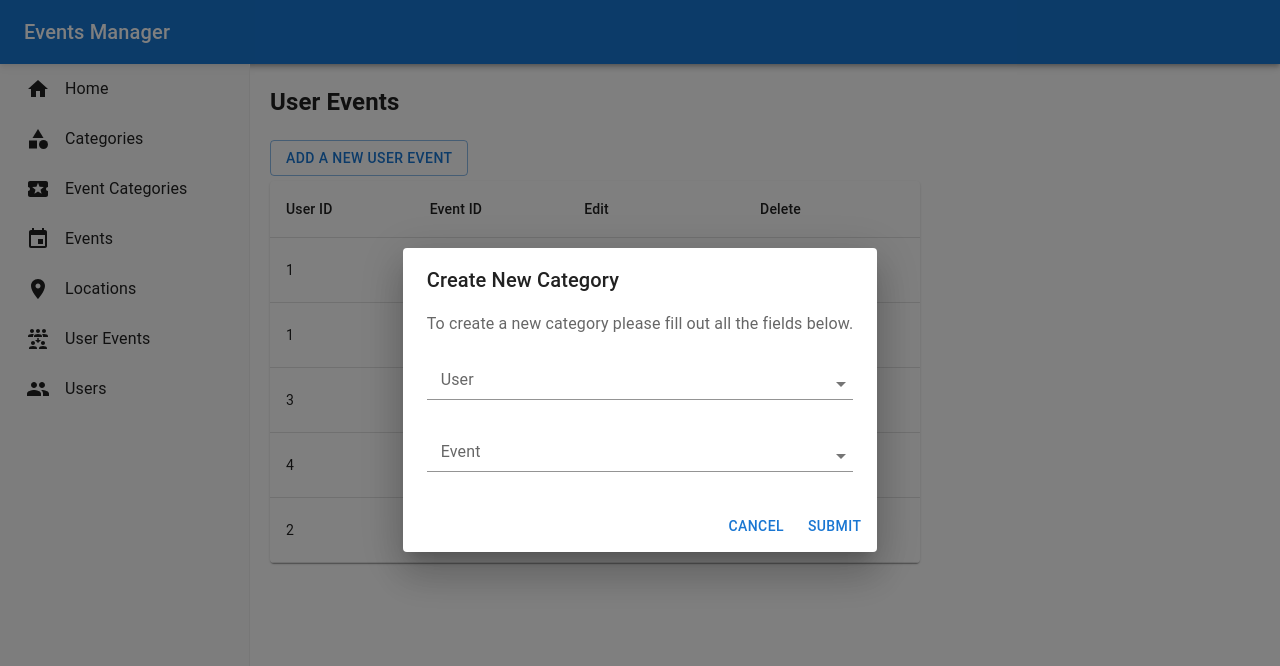
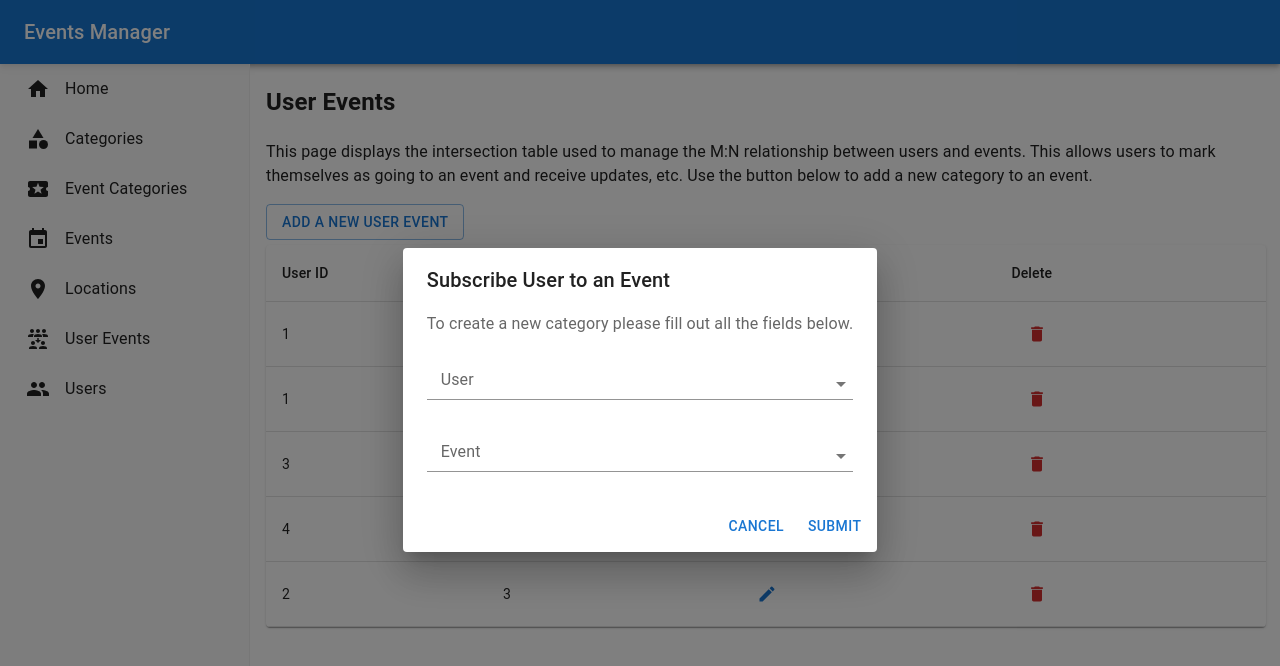
Before and after one commit to mtdevery/CS340-Final-Project-Group-84, a React (Create React App) app in the folder frontend/: page /userevents in a window 1280 px wide. Both pictures are taken after a click on the button "ADD A NEW USER EVENT". Shown: the top 666 px of the page. Built offline with nearby package versions, Linux system fonts and the light colour scheme.

Commit message:
Added short description to all pages.

```diff
--- a/frontend/src/App.css
+++ b/frontend/src/App.css
@@ -14,7 +14,8 @@
 }
 
 .Content{
-  margin-left: 20px;
+  margin-left: 1rem;
+  max-width: 1000px;
 }
 
 @keyframes App-logo-spin {
--- a/frontend/src/Components/CreateEventCategoryDialog.jsx
+++ b/frontend/src/Components/CreateEventCategoryDialog.jsx
@@ -9,7 +9,7 @@ import { Button, FormControl, InputLabel, Select, MenuItem, } from '@mui/materia
 export default function CreateEventCategoryDialog ({open, handleClose}) {
     return(
         <Dialog open={open} onClose={handleClose}>
-        <DialogTitle>Create New Category</DialogTitle>
+        <DialogTitle>Add a Category to an Event</DialogTitle>
         <DialogContent>
           <DialogContentText>
             To create a new category please fill out all the fields below.
--- a/frontend/src/Components/CreateUserDialog.jsx
+++ b/frontend/src/Components/CreateUserDialog.jsx
@@ -9,7 +9,7 @@ import { TextField, Button } from '@mui/material';
 export default function CreateUserDialog ({open, handleClose}) {
     return(
         <Dialog open={open} onClose={handleClose}>
-        <DialogTitle>Create New Category</DialogTitle>
+        <DialogTitle>Create New User</DialogTitle>
         <DialogContent>
           <DialogContentText>
             To create a new category please fill out all the fields below.
--- a/frontend/src/Components/CreateUserEventDialog.jsx
+++ b/frontend/src/Components/CreateUserEventDialog.jsx
@@ -9,7 +9,7 @@ import { Button, FormControl, InputLabel, Select, MenuItem } from '@mui/material
 export default function CreateUserEventDialog ({open, handleClose}) {
     return(
         <Dialog open={open} onClose={handleClose}>
-        <DialogTitle>Create New Category</DialogTitle>
+        <DialogTitle>Subscribe User to an Event</DialogTitle>
         <DialogContent>
           <DialogContentText>
             To create a new category please fill out all the fields below.
--- a/frontend/src/Pages/CategoriesPage.jsx
+++ b/frontend/src/Pages/CategoriesPage.jsx
@@ -36,8 +36,6 @@ function CategoriesPage(){
             <p>
                 This page displays the various categories that our events can fall into. One event can have many associated categories to help users find events they
                 are interested in.
-            </p>
-            <p>
                 Use the button below to insert a new category into the collection.
             </p>
             <Button sx={{ marginBottom: "5px" }} variant="outlined" onClick={handleClickOpen}>
--- a/frontend/src/Pages/EventCategoriesPage.jsx
+++ b/frontend/src/Pages/EventCategoriesPage.jsx
@@ -29,13 +29,16 @@ function EventCategoriesPage(){
     return(
         <>
             <h2>Event Categories</h2>
-
+            <p>
+                This page displays the intersection table used to manage the M:N relationship between events and categories.
+                Use the button below to add a new category to an event.
+            </p>
             <Button sx={{ marginBottom: "5px" }} variant="outlined" onClick={handleClickOpen}>
                 Add a new event category
             </Button>
             <CreateEventCategoryDialog open={open} handleClose={handleClose} />
             <TableContainer component={Paper}>
-                <Table sx={{ minWidth: 650 }} aria-label="Categories Table">
+                <Table sx={{ minWidth: 650 }} aria-label="EventCategories Table">
                     <TableHead>
                         <TableRow>
                             <TableCell>Event ID</TableCell>
--- a/frontend/src/Pages/EventsPage.jsx
+++ b/frontend/src/Pages/EventsPage.jsx
@@ -36,13 +36,16 @@ function EventsPage(){
     return(
         <>
             <h2>Events</h2>
-
+            <p>
+                This page would be the main display for our website. It displays all the upcoming events and allows for editing and deleting.
+                Use the button below to create a new event.
+            </p>
             <Button sx={{ marginBottom: "5px" }} variant="outlined" onClick={handleClickOpen}>
                 Add a new event
             </Button>
             <CreateEventDialog open={open} handleClose={handleClose} />
             <TableContainer component={Paper}>
-                <Table sx={{ minWidth: 650 }} aria-label="Categories Table">
+                <Table sx={{ minWidth: 650 }} aria-label="Events Table">
                     <TableHead>
                         <TableRow>
                             <TableCell>ID</TableCell>
--- a/frontend/src/Pages/LocationsPage.jsx
+++ b/frontend/src/Pages/LocationsPage.jsx
@@ -30,13 +30,17 @@ function LocationsPage(){
     return(
         <>
             <h2>Locations</h2>
-
+            <p>
+                This page displays the information about the locations that events are hosted at. This table has a 1:M
+                relationship with events since more than one event may be hosted at the same location.
+                Use the button below to add a new location.
+            </p>
             <Button sx={{ marginBottom: "5px" }} variant="outlined" onClick={handleClickOpen}>
                 Add a new location
             </Button>
             <CreateLocationDialog open={open} handleClose={handleClose} />
             <TableContainer component={Paper}>
-                <Table sx={{ minWidth: 650 }} aria-label="Categories Table">
+                <Table sx={{ minWidth: 650 }} aria-label="Locations Table">
                     <TableHead>
                         <TableRow>
                             <TableCell>ID</TableCell>
--- a/frontend/src/Pages/UserEventsPage.jsx
+++ b/frontend/src/Pages/UserEventsPage.jsx
@@ -36,13 +36,17 @@ function UserEventsPage(){
     return(
         <>
             <h2>User Events</h2>
-
+            <p>
+                This page displays the intersection table used to manage the M:N relationship between users and events.
+                This allows users to mark themselves as going to an event and receive updates, etc.
+                Use the button below to add a new category to an event.
+            </p>
             <Button sx={{ marginBottom: "5px" }} variant="outlined" onClick={handleClickOpen}>
                 Add a new user event
             </Button>
             <CreateUserEventDialog open={open} handleClose={handleClose} />
             <TableContainer component={Paper}>
-                <Table sx={{ minWidth: 650 }} aria-label="Categories Table">
+                <Table sx={{ minWidth: 650 }} aria-label="UserEvents Table">
                     <TableHead>
                         <TableRow>
                             <TableCell>User ID</TableCell>
--- a/frontend/src/Pages/UsersPage.jsx
+++ b/frontend/src/Pages/UsersPage.jsx
@@ -31,13 +31,17 @@ function UsersPage(){
     return(
         <>
             <h2>Users</h2>
-
+            <p>
+                This page displays the information about the users of our website. This table has a N:M
+                relationship with events.
+                Use the button below to add a new user.
+            </p>
             <Button sx={{ marginBottom: "5px" }} variant="outlined" onClick={handleClickOpen}>
                 Add a new user
             </Button>
             <CreateUserDialog open={open} handleClose={handleClose} />
             <TableContainer component={Paper}>
-                <Table sx={{ minWidth: 650 }} aria-label="Categories Table">
+                <Table sx={{ minWidth: 650 }} aria-label="Users Table">
                     <TableHead>
                         <TableRow>
                             <TableCell>ID</TableCell>
```
